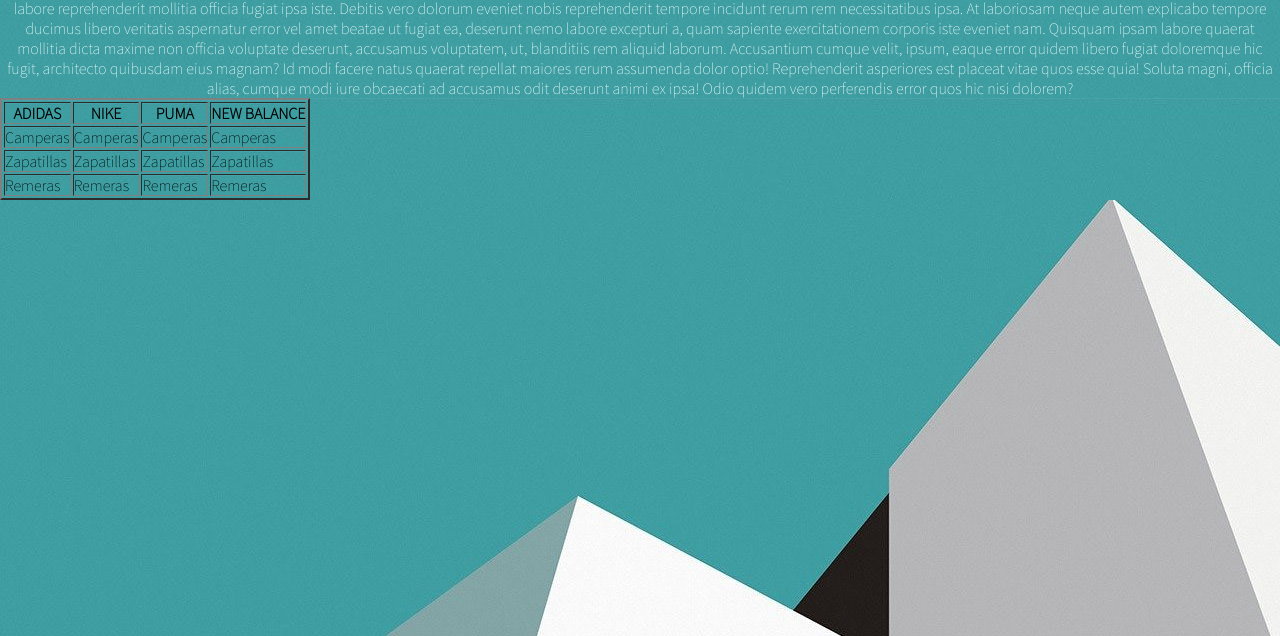
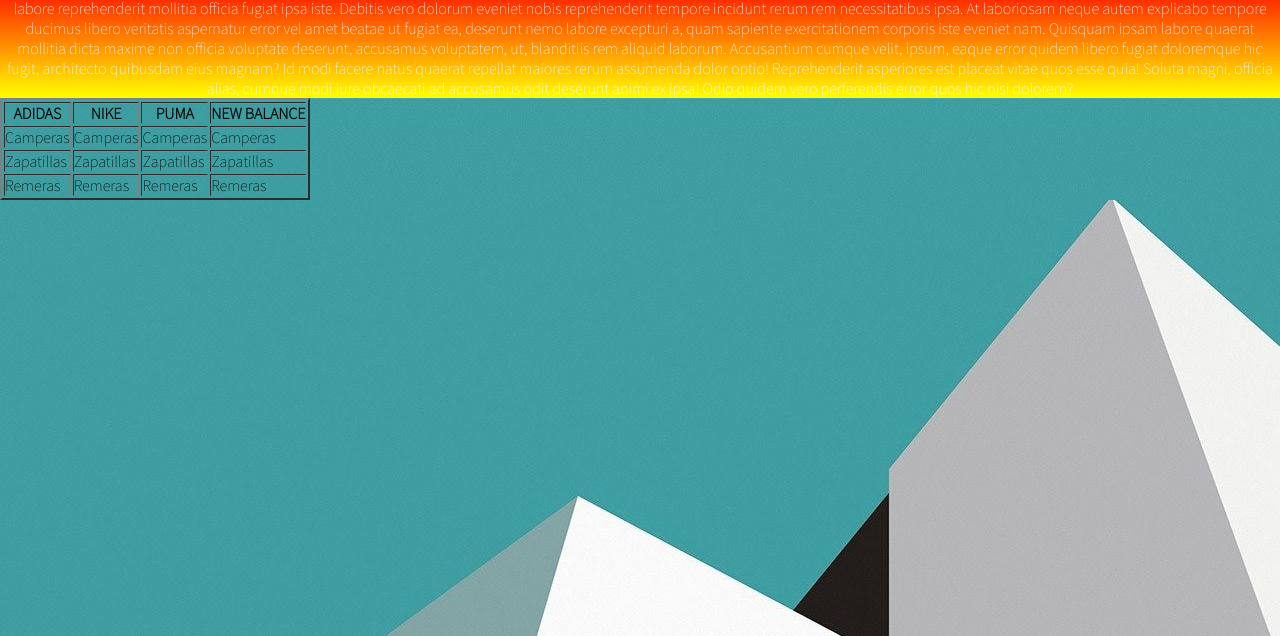
Before and after one commit to LucasLemos12/Trabajo_git, a plain HTML site: page pages/shop.html in a window 1280 px wide. Shown: the part 164-800 px from the top of the page. Drawn offline with Linux system fonts and the light colour scheme.

Commit message:
agregue gradiante

```diff
--- a/pages/shop.html
+++ b/pages/shop.html
@@ -36,7 +36,7 @@
         <div class="div-main">
 
             <h1>Shop</h1>
-            <p>Lorem ipsum dolor sit amet consectetur adipisicing elit. Totam obcaecati nobis blanditiis, doloribus vero, voluptates commodi quos accusantium velit nemo quasi dignissimos, odit magni inventore labore reprehenderit mollitia officia fugiat ipsa iste. Debitis vero dolorum eveniet nobis reprehenderit tempore incidunt rerum rem necessitatibus ipsa. At laboriosam neque autem explicabo tempore ducimus libero veritatis aspernatur error vel amet beatae ut fugiat ea, deserunt nemo labore excepturi a, quam sapiente exercitationem corporis iste eveniet nam. Quisquam ipsam labore quaerat mollitia dicta maxime non officia voluptate deserunt, accusamus voluptatem, ut, blanditiis rem aliquid laborum. Accusantium cumque velit, ipsum, eaque error quidem libero fugiat doloremque hic fugit, architecto quibusdam eius magnam? Id modi facere natus quaerat repellat maiores rerum assumenda dolor optio! Reprehenderit asperiores est placeat vitae quos esse quia! Soluta magni, officia alias, cumque modi iure obcaecati ad accusamus odit deserunt animi ex ipsa! Odio quidem vero perferendis error quos hic nisi dolorem?</p>
+            <p class="gradiante">Lorem ipsum dolor sit amet consectetur adipisicing elit. Totam obcaecati nobis blanditiis, doloribus vero, voluptates commodi quos accusantium velit nemo quasi dignissimos, odit magni inventore labore reprehenderit mollitia officia fugiat ipsa iste. Debitis vero dolorum eveniet nobis reprehenderit tempore incidunt rerum rem necessitatibus ipsa. At laboriosam neque autem explicabo tempore ducimus libero veritatis aspernatur error vel amet beatae ut fugiat ea, deserunt nemo labore excepturi a, quam sapiente exercitationem corporis iste eveniet nam. Quisquam ipsam labore quaerat mollitia dicta maxime non officia voluptate deserunt, accusamus voluptatem, ut, blanditiis rem aliquid laborum. Accusantium cumque velit, ipsum, eaque error quidem libero fugiat doloremque hic fugit, architecto quibusdam eius magnam? Id modi facere natus quaerat repellat maiores rerum assumenda dolor optio! Reprehenderit asperiores est placeat vitae quos esse quia! Soluta magni, officia alias, cumque modi iure obcaecati ad accusamus odit deserunt animi ex ipsa! Odio quidem vero perferendis error quos hic nisi dolorem?</p>
         </div>
         <div>
             <table border="2">
--- a/style.css
+++ b/style.css
@@ -27,3 +27,7 @@ nav{
 }
 .texto{border: 1px solid black;
 }
+
+.gradiante{
+    background-image: linear-gradient(red, yellow);
+}
```
